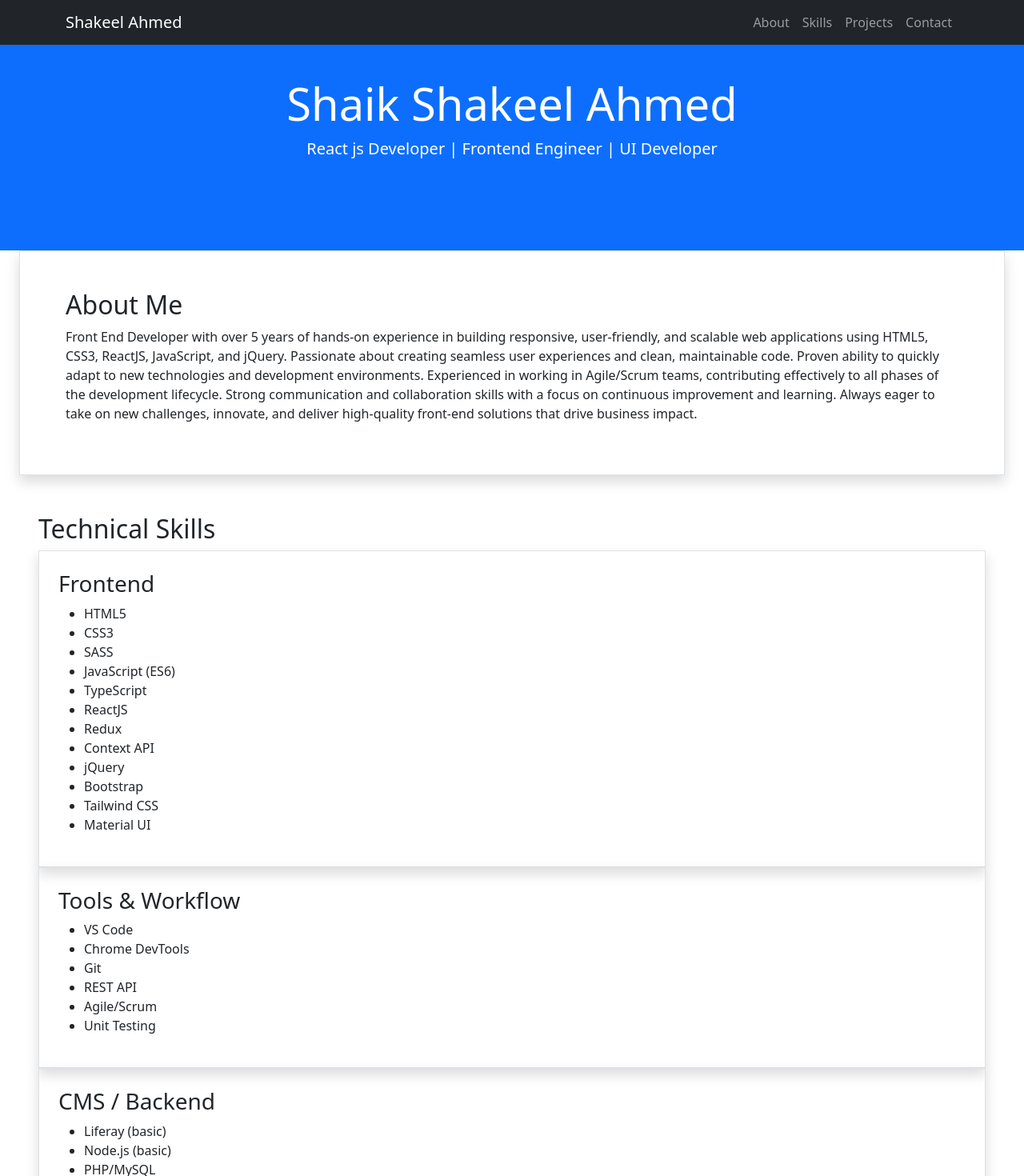
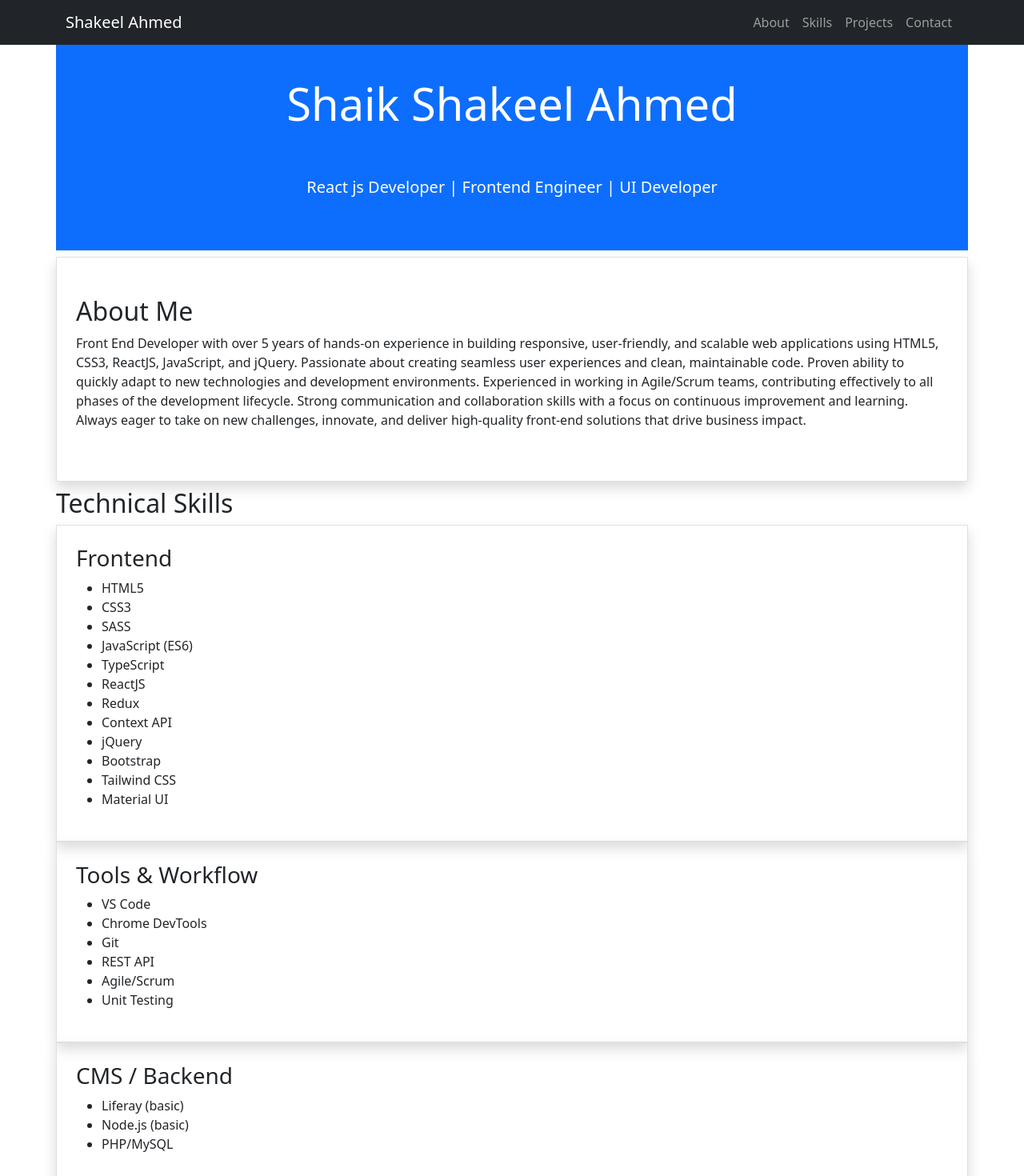
Before and after one commit to shklhmdshaik/portfolio, a React (Create React App) app: page / in a window 1280 px wide. Shown: the top 1470 px of the page at 80% size. Built offline with nearby package versions, Linux system fonts and the light colour scheme.

Commit message:
Your update message here

```diff
--- a/package.json
+++ b/package.json
@@ -2,6 +2,7 @@
   "name": "my-portfolio",
   "version": "0.1.0",
   "private": true,
+  "homepage": "https://shklhmdshaik.github.io/portfolio",
   "dependencies": {
     "@testing-library/dom": "^10.4.0",
     "@testing-library/jest-dom": "^6.6.3",
@@ -17,6 +18,8 @@
   "scripts": {
     "start": "react-scripts start",
     "build": "react-scripts build",
+    "predeploy": "npm run build",
+    "deploy": "gh-pages -d build",
     "test": "react-scripts test",
     "eject": "react-scripts eject"
   },
--- a/src/components/About.js
+++ b/src/components/About.js
@@ -3,15 +3,15 @@ import { Container } from 'react-bootstrap';
 
 function About() {
   return (
-    <section id="about" className="p-4 border rounded-2xl shadow py-5 mx-4">
-      <Container>
+    <section id="about" className="container p-4 border rounded-2xl shadow py-5 my-2">
+
         <h2>About Me</h2>
         <p>Front End Developer with over 5 years of hands-on experience in building responsive, user-friendly, and scalable web applications using HTML5, CSS3, ReactJS, JavaScript, and jQuery. Passionate about creating seamless user experiences and clean, maintainable code.
 
                 Proven ability to quickly adapt to new technologies and development environments. Experienced in working in Agile/Scrum teams, contributing effectively to all phases of the development lifecycle. Strong communication and collaboration skills with a focus on continuous improvement and learning.
 
                 Always eager to take on new challenges, innovate, and deliver high-quality front-end solutions that drive business impact.</p>
-      </Container>
+
     </section>
   );
 }
--- a/src/components/Contact.js
+++ b/src/components/Contact.js
@@ -3,11 +3,13 @@ import { Button, Container, Form } from 'react-bootstrap';
 
 function Contact() {
   return (
-    <section id="contact" className="bg-light p-4 mb-2 border rounded-2xl shadow">
+    <section id="contact" className="container p-4 border rounded-2xl shadow py-5 my-2">
       <Container>
         <h2>Contact Me</h2>
-         <p>Email: shklhmdshaik@gmail.com</p>
-    <p>LinkedIn: <a href="https://www.linkedin.com/in/shakeel-ahmed-8aab09197/">linkedin.com/in/shakeel</a></p>
+        <p>Mob.No: 971 581683831</p>
+        <p>Email: shklhmdshaik@gmail.com</p>
+        <p>LinkedIn: <a href="https://www.linkedin.com/in/shakeel-ahmed-8aab09197/">linkedin.com/in/shakeel</a></p>
+        <p>Github: <a href="https://github.com/shklhmdshaik">github.com/in/shakeel</a></p>
       </Container>
     </section>
   );
--- a/src/components/Footer.js
+++ b/src/components/Footer.js
@@ -3,7 +3,7 @@ import { Container } from 'react-bootstrap';
 
 function Footer() {
   return (
-    <footer className="bg-dark text-white text-center py-3">
+    <footer className="bg-dark text-white text-center py-3 my-2">
       <Container>
         <small>© {new Date().getFullYear()} Shakeel Ahmed. All rights reserved.</small>
       </Container>
--- a/src/components/Hero.js
+++ b/src/components/Hero.js
@@ -3,11 +3,11 @@ import { Container } from 'react-bootstrap';
 
 function Hero() {
   return (
-    <section id="home" className="bg-primary text-white text-center py-5">
-      <Container className="py-5">
-        <h1 className="display-4">Shaik Shakeel Ahmed</h1>
+    <section id="home" className="container bg-primary text-white text-center py-5">
+
+        <h1 className="display-4 py-5">Shaik Shakeel Ahmed</h1>
         <p className="lead">React js Developer | Frontend Engineer | UI Developer</p>
-      </Container>
+
     </section>
   );
 }
--- a/src/components/Projects.js
+++ b/src/components/Projects.js
@@ -63,11 +63,11 @@ const projects = [
 
 function Projects() {
   return (
-    <section className="container py-5" id="projects">
+    <section className="container py-2 px-0 my-2" id="projects">
     <h2 className="text-center mb-4">Projects</h2>
     <div className="row g-4">
       {projects.map((project, idx) => (
-        <div key={idx} className="col-md-6">
+        <div key={idx} className="col-md-6 s:mx-2">
           <div className="card h-100">
             <div className="card-body">
               <h5 className="card-title text-primary">{project.title}</h5>
--- a/src/components/Skills.js
+++ b/src/components/Skills.js
@@ -27,8 +27,8 @@ function Skills() {
     //     </Row>
     //   </Container>
     // </section>
-    <div className='container-fluid p-4'>
-       <div className="p-4 sm:p-8">
+    <section className='container p-0 my-2'>
+       <div className="sm:p-8">
       <h2 className="text-2xl font-bold mb-6">Technical Skills</h2>
       <div className="grid gap-6 md:grid-cols-2">
          {Object.entries(skills).map(([category, items]) => (
@@ -43,7 +43,7 @@ function Skills() {
          ))}
        </div>
      </div>
-     </div>
+     </section>
   );
 }
 
```
